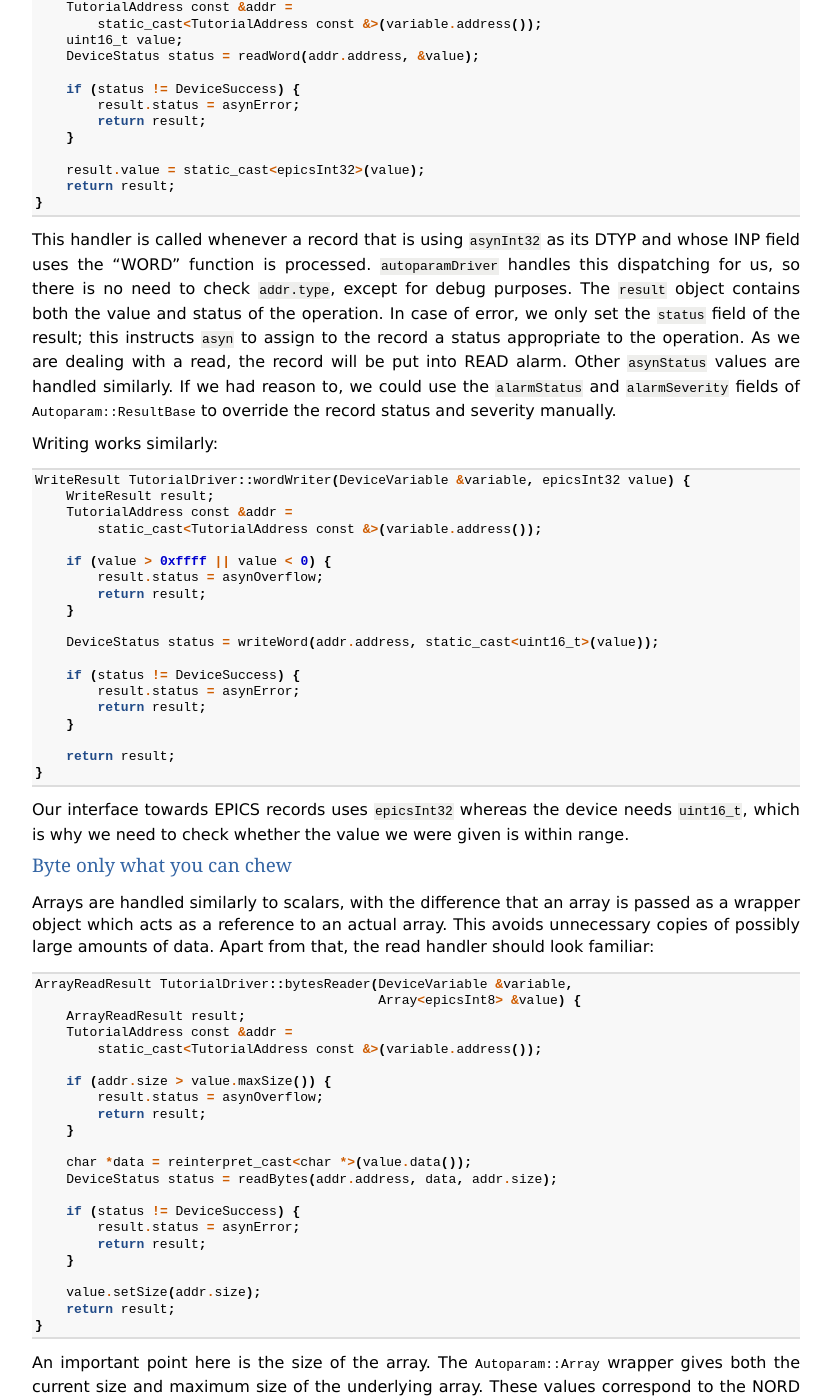
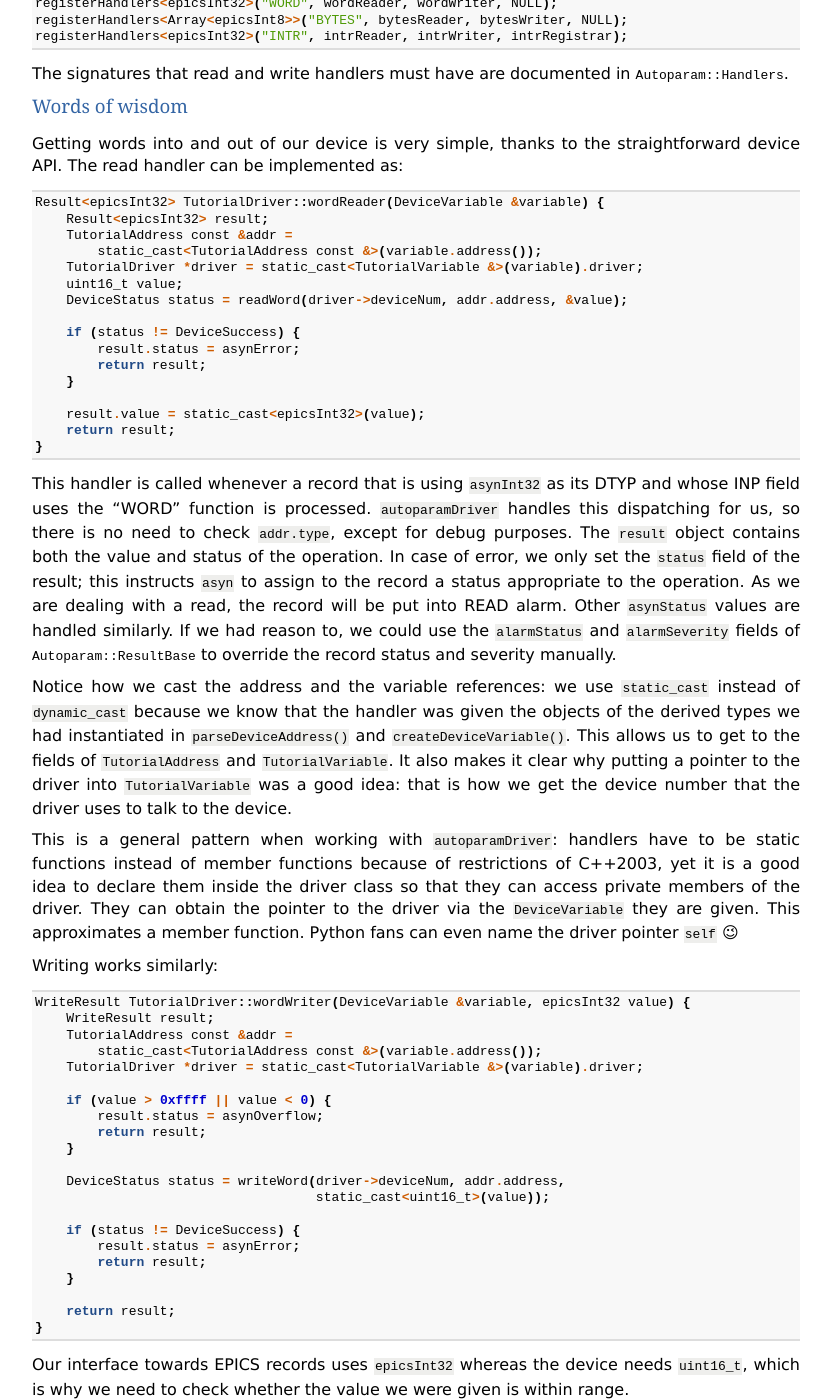
Before and after one commit to Cosylab/autoparamDriver, a Sphinx documentation site: the page built from docs/source/tutorial.rst, in a window 1280 px wide and 1400 px high, scrolled down 6793 px. Shown: the whole window, without its empty margins (48-880 px from the left). Built offline with Sphinx 7.4.7, drawn with Linux system fonts in a browser that asks for light colours; the version number could not be read and is left out; some of the changed text lies outside the part shown.

Commit message:
Tutorial: introduce device number, explain the driver pointer

```diff
--- a/docs/source/tutorial.rst
+++ b/docs/source/tutorial.rst
@@ -80,18 +80,20 @@
 
   typedef void (*InterruptCallback) (void *userData);
 
-  DeviceStatus initDevice();
-  DeviceStatus deinitDevice();
+  DeviceStatus initDevice(int deviceNum);
+  DeviceStatus deinitDevice(int deviceNum);
 
-  DeviceStatus readWord(uint16_t address, uint16_t *value);
-  DeviceStatus writeWord(uint16_t address, uint16_t value);
+  DeviceStatus readWord(int deviceNum, uint16_t address, uint16_t *value);
+  DeviceStatus writeWord(int deviceNum, uint16_t address, uint16_t value);
 
-  DeviceStatus readBytes(uint16_t address, char *dest, uint16_t size);
-  DeviceStatus writeBytes(uint16_t address, char const *data, uint16_t size);
+  DeviceStatus readBytes(int deviceNum, uint16_t address, char *dest, uint16_t size);
+  DeviceStatus writeBytes(int deviceNum, uint16_t address, char const *data, uint16_t size);
 
-  DeviceStatus enableInterruptCallback(uint8_t line, InterruptCallback callback, void *userData);
-  DeviceStatus disableInterruptCallback(uint8_t line);
-  DeviceStatus triggerSoftwareInterrupt(uint8_t line);
+  DeviceStatus enableInterruptCallback(int deviceNum, uint8_t line,
+                                       InterruptCallback callback,
+                                       void *userData);
+  DeviceStatus disableInterruptCallback(int deviceNum, uint8_t line);
+  DeviceStatus triggerSoftwareInterrupt(int deviceNum, uint8_t line);
 
 Implementing these functions is left as an exercise for the reader. Adding empty
 stubs to ``tutorialDevice.cpp`` that simply return success should be enough for
@@ -138,8 +140,11 @@
 
   class TutorialDriver : public Autoparam::Driver {
     public:
-      TutorialDriver(char const *portName);
+      TutorialDriver(char const *portName, int deviceNum);
       ~TutorialDriver();
+
+    private:
+      int deviceNum;
   };
 
 Our device requires that the constructor calls ``initDevice()``. But that's not
@@ -166,11 +171,12 @@
 
 After these considerations, the constructor looks like this::
 
-  TutorialDriver::TutorialDriver(char const *portName)
+  TutorialDriver::TutorialDriver(char const *portName, int deviceNum)
       : Autoparam::Driver(
             portName,
-            Autoparam::DriverOpts().setAutoDestruct().setAutoInterrupts(false)) {
-      if (initDevice() == DeviceError) {
+            Autoparam::DriverOpts().setAutoDestruct().setAutoInterrupts(false)),
+        deviceNum(deviceNum) {
+      if (initDevice(deviceNum) == DeviceError) {
           asynPrint(pasynUserSelf, ASYN_TRACE_ERROR,
                     "Error initializing device!");
       }
@@ -183,7 +189,7 @@
 To clean up after ourselves, we need a destructor::
 
   TutorialDriver::~TutorialDriver() {
-      if (deinitDevice() == DeviceError) {
+      if (deinitDevice(deviceNum) == DeviceError) {
           asynPrint(pasynUserSelf, ASYN_TRACE_ERROR,
                     "Error releasing device!");
       }
@@ -192,12 +198,17 @@
 To actually create an instance of the driver, we also need an iocsh command,
 which requires a bit of boilerplate::
 
-  static int const num_args = 1;
-  static iocshArg const arg1 = {"port name", iocshArgString};
-  static iocshArg const *const args[num_args] = {&arg1};
-  static iocshFuncDef command = {"drvTutorialConfigure", num_args, args};
+  static int const num_args = 2;
+  static iocshArg const arg1 = {"port_name", iocshArgString};
+  static iocshArg const arg2 = {"device_num", iocshArgInt};
+  static iocshArg const *const args[num_args] = {&arg1, &arg2};
+  static char const *const usage = "Instantiate a port driver for the tutorial device.\n";
 
-  static void call(iocshArgBuf const *args) { new TutorialDriver(args[0].sval); }
+  static iocshFuncDef command = {"drvTutorialConfigure", num_args, args, usage};
+
+  static void call(iocshArgBuf const *args) {
+      new TutorialDriver(args[0].sval, args[1].ival);
+  }
 
   extern "C" {
 
@@ -351,7 +362,7 @@
 
   class TutorialDriver : public Autoparam::Driver {
     public:
-      TutorialDriver(char const *portName);
+      TutorialDriver(char const *portName, int deviceNum);
       ~TutorialDriver();
 
     protected:
@@ -362,6 +373,9 @@
       static Result<epicsInt32> intrReader(DeviceVariable &variable);
       static WriteResult intrWriter(DeviceVariable &variable, epicsInt32 value);
       static asynStatus intrRegistrar(DeviceVariable &variable, bool cancel);
+
+    private:
+      int deviceNum;
   };
 
 and the constructor is extended with the following calls::
@@ -383,8 +397,9 @@
       Result<epicsInt32> result;
       TutorialAddress const &addr =
           static_cast<TutorialAddress const &>(variable.address());
+      TutorialDriver *driver = static_cast<TutorialVariable &>(variable).driver;
       uint16_t value;
-      DeviceStatus status = readWord(addr.address, &value);
+      DeviceStatus status = readWord(driver->deviceNum, addr.address, &value);
 
       if (status != DeviceSuccess) {
           result.status = asynError;
@@ -407,19 +422,37 @@
 :cpp:struct:`Autoparam::ResultBase` to override the record status and severity
 manually.
 
+Notice how we cast the address and the variable references: we use
+``static_cast`` instead of ``dynamic_cast`` because we know that the handler was
+given the objects of the derived types we had instantiated in
+``parseDeviceAddress()`` and ``createDeviceVariable()``. This allows us to get
+to the fields of ``TutorialAddress`` and ``TutorialVariable``. It also makes it
+clear why putting a pointer to the driver into ``TutorialVariable`` was a good
+idea: that is how we get the device number that the driver uses to talk to the
+device.
+
+This is a general pattern when working with ``autoparamDriver``: handlers have
+to be static functions instead of member functions because of restrictions of
+C++2003, yet it is a good idea to declare them inside the driver class so that
+they can access private members of the driver. They can obtain the pointer to
+the driver via the ``DeviceVariable`` they are given. This approximates a member
+function. Python fans can even name the driver pointer ``self`` 😉
+
 Writing works similarly::
 
   WriteResult TutorialDriver::wordWriter(DeviceVariable &variable, epicsInt32 value) {
       WriteResult result;
       TutorialAddress const &addr =
           static_cast<TutorialAddress const &>(variable.address());
+      TutorialDriver *driver = static_cast<TutorialVariable &>(variable).driver;
 
       if (value > 0xffff || value < 0) {
           result.status = asynOverflow;
           return result;
       }
 
-      DeviceStatus status = writeWord(addr.address, static_cast<uint16_t>(value));
+      DeviceStatus status = writeWord(driver->deviceNum, addr.address,
+                                      static_cast<uint16_t>(value));
 
       if (status != DeviceSuccess) {
           result.status = asynError;
@@ -445,6 +478,7 @@
       ArrayReadResult result;
       TutorialAddress const &addr =
           static_cast<TutorialAddress const &>(variable.address());
+      TutorialDriver *driver = static_cast<TutorialVariable &>(variable).driver;
 
       if (addr.size > value.maxSize()) {
           result.status = asynOverflow;
@@ -452,7 +486,7 @@
       }
 
       char *data = reinterpret_cast<char *>(value.data());
-      DeviceStatus status = readBytes(addr.address, data, addr.size);
+      DeviceStatus status = readBytes(driver->deviceNum, addr.address, data, addr.size);
 
       if (status != DeviceSuccess) {
           result.status = asynError;
@@ -479,7 +513,7 @@
       WriteResult result;
       TutorialAddress const &addr =
           static_cast<TutorialAddress const &>(variable.address());
-
+      TutorialDriver *driver = static_cast<TutorialVariable &>(variable).driver;
 
       if (value.size() > addr.size) {
           result.status = asynOverflow;
@@ -487,7 +521,8 @@
       }
 
       char const *data = reinterpret_cast<char const *>(value.data());
-      DeviceStatus status = writeBytes(addr.address, data, value.size());
+      DeviceStatus status = writeBytes(driver->deviceNum, addr.address,
+                                       data, value.size());
 
       if (status != DeviceSuccess) {
           result.status = asynError;
```
